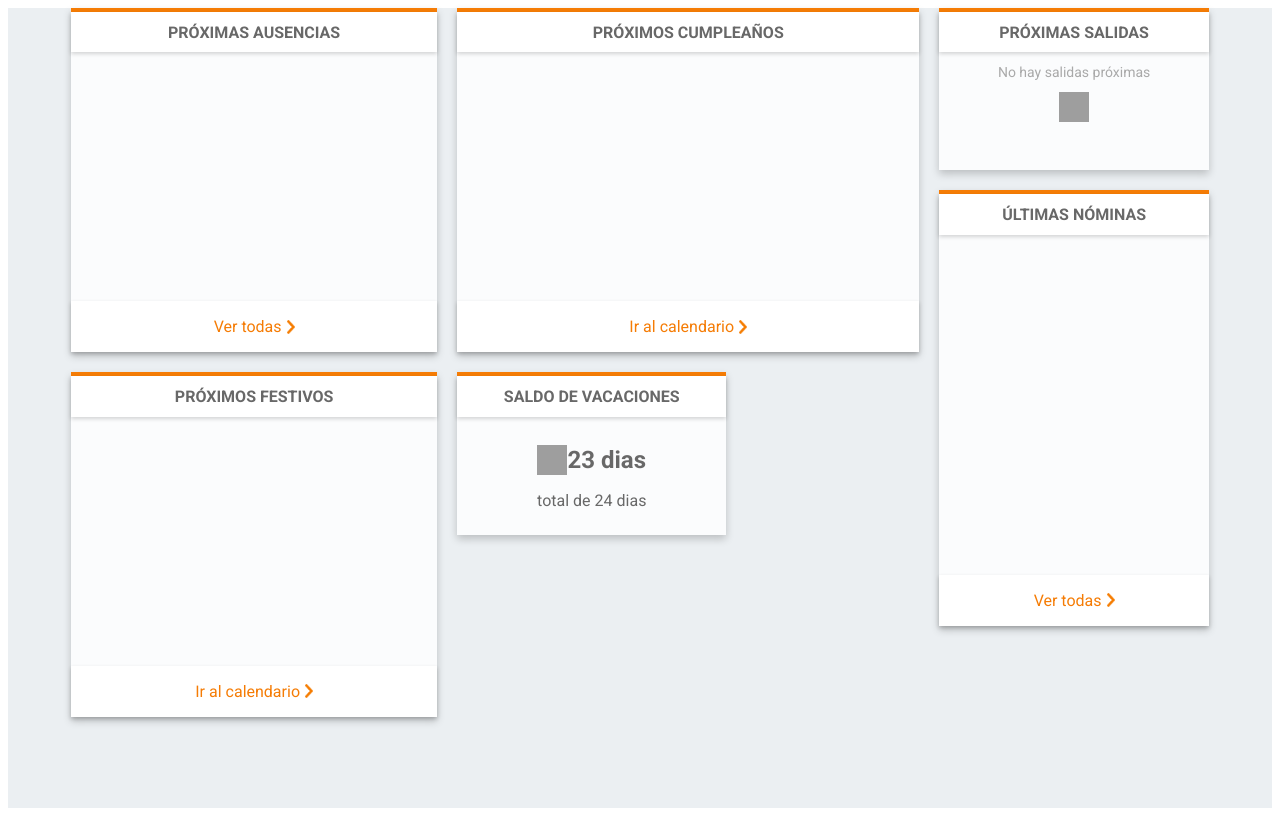
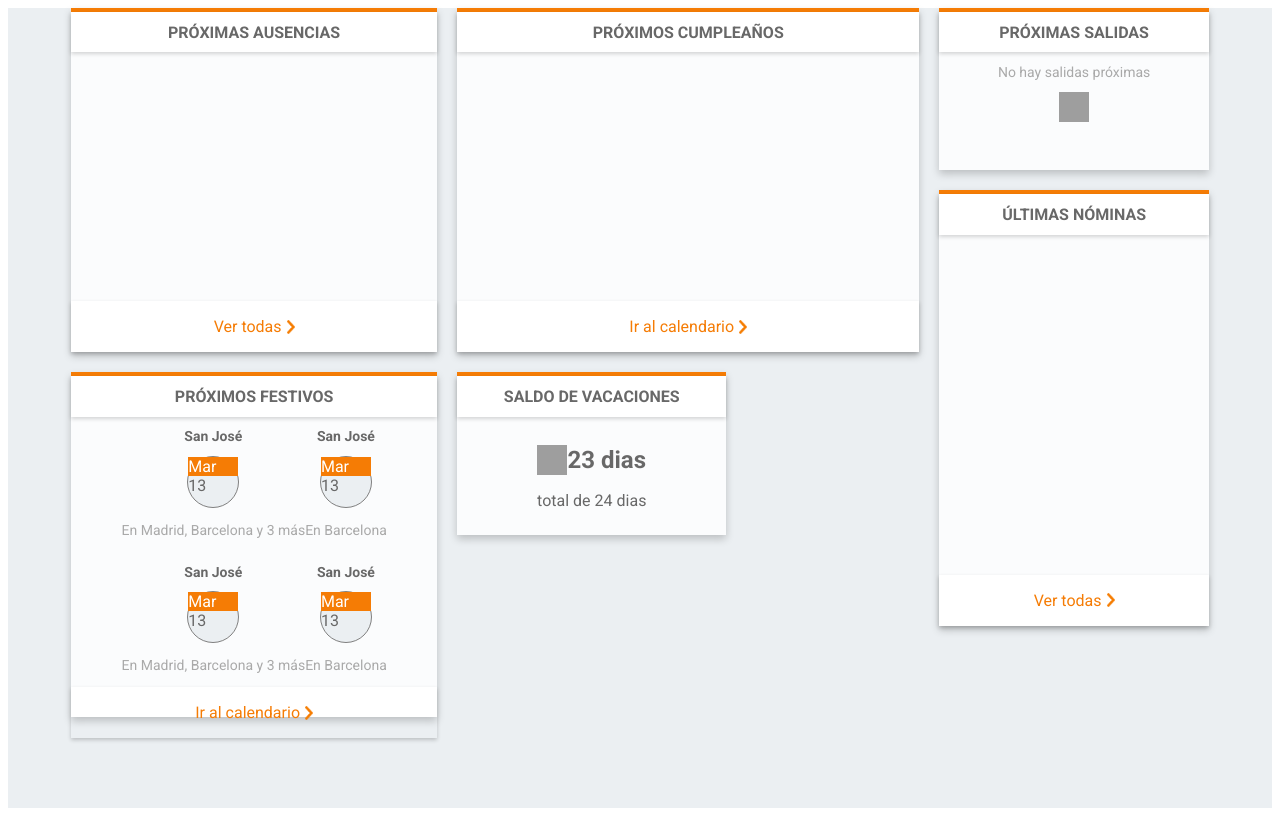
Before and after one commit to patriciaramosf/vue-layout, a Vue app: page / in a window 1280 px wide. Built offline with nearby package versions, Linux system fonts and the light colour scheme; grey boxes are pictures that could not be loaded.

Commit message:
still circle shape

```diff
--- /dev/null
+++ b/src/components/childComponents/childHolidaysCard.vue
@@ -0,0 +1,53 @@
+<template>
+  <div class="child childHolidaysCard">
+    <h2 class="childHolidaysCard_date">{{ holidaysDate }}</h2>
+    <div class="childHolidaysCard_dateCartoon">
+      <div class="month_date">
+        {{ holidaysMonth }}
+      </div>
+      <div class="day_date">
+        {{ holidaysDay }}
+      </div>
+    </div>
+    <p class="childHolidaysCard_location text__secondary">
+      {{ holidaysLocation }}
+    </p>
+  </div>
+</template>
+
+<script>
+export default {
+  name: "childHolidaysCard",
+  props: {
+    holidaysDate: String,
+    holidaysMonth: String,
+    holidaysDay: String,
+    holidaysLocation: String,
+  },
+};
+</script>
+<style>
+.childHolidaysCard {
+  display: flex;
+  flex-direction: column;
+  align-items: center;
+}
+.childHolidaysCard_date {
+  font-size: 14px;
+}
+.childHolidaysCard_dateCartoon {
+  border-radius: 50%;
+  border: 1px solid grey;
+  width: 50px;
+  height: 50px;
+  background-color: #ebeff2;
+}
+.month_date {
+  background-color: #f57c05;
+  color: white;
+  shape-outside: circle(50% at 50% 50%);
+}
+.day_date {
+    shape-outside: circle(50% at 50% 50%);
+}
+</style>
--- a/src/components/holidaysCard.vue
+++ b/src/components/holidaysCard.vue
@@ -2,31 +2,74 @@
   <div class="item holidaysWrapper">
     <div class="title header">
       <h1 class="header_letters">{{ header.toUpperCase() }}</h1>
+    </div>
+    <div class="body bodyHolidays">
+      <div class="rowHolidays">
+        <childHolidaysCard
+          holidaysDate="San José"
+          holidaysMonth="Mar"
+          holidaysDay="13"
+          holidaysLocation="En Madrid, Barcelona y 3 más"
+        />
+        <childHolidaysCard
+          holidaysDate="San José"
+          holidaysMonth="Mar"
+          holidaysDay="13"
+          holidaysLocation="En Barcelona"
+        />
       </div>
-    <div class="body"></div>
-     <div class="title footer">
+      <div class="rowHolidays">
+        <childHolidaysCard
+          holidaysDate="San José"
+          holidaysMonth="Mar"
+          holidaysDay="13"
+          holidaysLocation="En Madrid, Barcelona y 3 más"
+        />
+        <childHolidaysCard
+          holidaysDate="San José"
+          holidaysMonth="Mar"
+          holidaysDay="13"
+          holidaysLocation="En Barcelona"
+        />
+      </div>
+    </div>
+    <div class="title footer">
       <p class="footer_letters">
-      {{ footer }}
+        {{ footer }}
       </p>
-      <img class="footer_icon" src="../assets/arrow.png"/>
-      </div>
+      <img class="footer_icon" src="../assets/arrow.png" />
+    </div>
   </div>
 </template>
 
 <script>
+import childHolidaysCard from "./childComponents/childHolidaysCard";
 export default {
-  name: 'holidaysCard',
+  name: "holidaysCard",
   props: {
     header: String,
-    footer:String,
-  }
-}
+    footer: String,
+  },
+  components: {
+    childHolidaysCard,
+  },
+};
 </script>
 <style>
-.holidaysWrapper{
+.holidaysWrapper {
   grid-column-start: 1;
   grid-column-end: 5;
-  grid-row-start:5;
-  grid-row-end:9;
+  grid-row-start: 5;
+  grid-row-end: 9;
+}
+.bodyHolidays {
+  display: flex;
+  flex-direction: column;
+  align-items:center;
+  justify-content: center;
+}
+.rowHolidays {
+  display: flex;
+  flex-direction: row;
 }
 </style>
```
